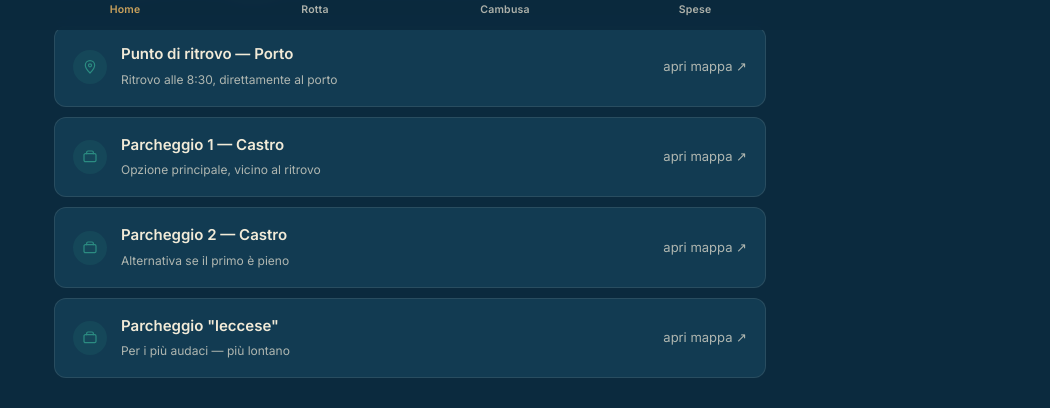
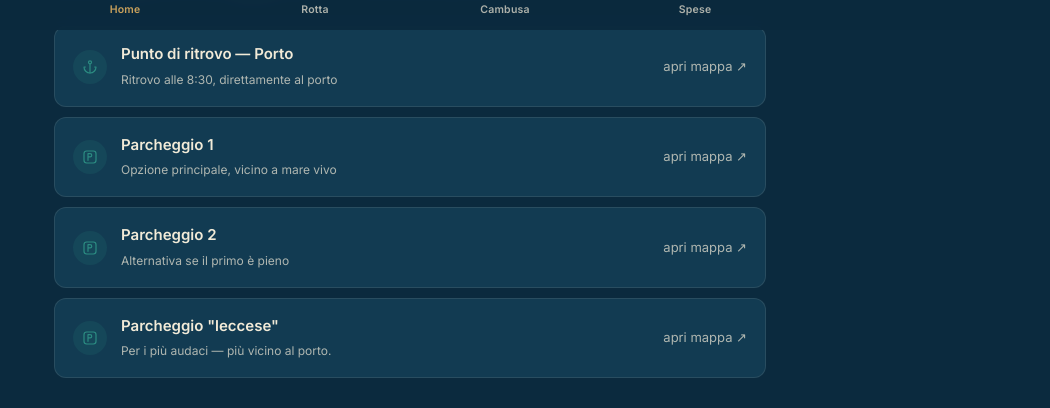
Before and after one commit to matteonestola/gita-castro, a plain HTML site: page index.html in a window 1280 px wide. Shown: the part 770-1178 px from the top of the page, without its empty margins (230-1280 px from the left). Drawn offline with nearby package versions, Linux system fonts and the light colour scheme; no server answers.

Commit message:
update icons on homepage

```diff
--- a/index.html
+++ b/index.html
@@ -405,23 +405,23 @@
       <div class="section-head"><h2 class="section-title">Dove parcheggiare e ritrovarsi</h2></div>
       <div class="map-list">
         <a class="map-link" href="https://maps.app.goo.gl/EMMejQTa348E1pq19" target="_blank" rel="noopener">
-          <div class="pin"><svg viewBox="0 0 24 24" fill="none" stroke-width="1.8" stroke-linecap="round" stroke-linejoin="round"><path d="M12 21s-7-6.5-7-11.5A7 7 0 0119 9.5C19 14.5 12 21 12 21z"/><circle cx="12" cy="9.5" r="2.3"/></svg></div>
+          <div class="pin"><svg viewBox="0 0 24 24" fill="none" stroke-width="1.8" stroke-linecap="round" stroke-linejoin="round"><circle cx="12" cy="5" r="2.3"/><line x1="12" y1="7.3" x2="12" y2="21"/><path d="M5 12H3a9 9 0 0018 0h-2"/></svg></div>
           <div class="info"><b>Punto di ritrovo — Porto</b><span>Ritrovo alle 8:30, direttamente al porto</span></div>
           <span class="go">apri mappa ↗</span>
         </a>
         <a class="map-link" href="https://maps.app.goo.gl/Gvq3DAdTPehwGF2MA" target="_blank" rel="noopener">
-          <div class="pin"><svg viewBox="0 0 24 24" fill="none" stroke-width="1.8" stroke-linecap="round" stroke-linejoin="round"><rect x="3" y="7" width="18" height="12" rx="2"/><path d="M7 7V5a2 2 0 012-2h6a2 2 0 012 2v2"/></svg></div>
-          <div class="info"><b>Parcheggio 1 — Castro</b><span>Opzione principale, vicino al ritrovo</span></div>
+          <div class="pin"><svg viewBox="0 0 24 24" fill="none" stroke-width="1.8" stroke-linecap="round" stroke-linejoin="round"><rect x="3" y="3" width="18" height="18" rx="4"/><path d="M9 7v10M9 7h3.2a2.4 2.4 0 010 4.8H9"/></svg></div>
+          <div class="info"><b>Parcheggio 1</b><span>Opzione principale, vicino a mare vivo</span></div>
           <span class="go">apri mappa ↗</span>
         </a>
         <a class="map-link" href="https://maps.app.goo.gl/96Azr8pxTiVWjwo68" target="_blank" rel="noopener">
-          <div class="pin"><svg viewBox="0 0 24 24" fill="none" stroke-width="1.8" stroke-linecap="round" stroke-linejoin="round"><rect x="3" y="7" width="18" height="12" rx="2"/><path d="M7 7V5a2 2 0 012-2h6a2 2 0 012 2v2"/></svg></div>
-          <div class="info"><b>Parcheggio 2 — Castro</b><span>Alternativa se il primo è pieno</span></div>
+          <div class="pin"><svg viewBox="0 0 24 24" fill="none" stroke-width="1.8" stroke-linecap="round" stroke-linejoin="round"><rect x="3" y="3" width="18" height="18" rx="4"/><path d="M9 7v10M9 7h3.2a2.4 2.4 0 010 4.8H9"/></svg></div>
+          <div class="info"><b>Parcheggio 2</b><span>Alternativa se il primo è pieno</span></div>
           <span class="go">apri mappa ↗</span>
         </a>
         <a class="map-link" href="https://maps.app.goo.gl/VGMm8u4N9GUpFe248" target="_blank" rel="noopener">
-          <div class="pin"><svg viewBox="0 0 24 24" fill="none" stroke-width="1.8" stroke-linecap="round" stroke-linejoin="round"><rect x="3" y="7" width="18" height="12" rx="2"/><path d="M7 7V5a2 2 0 012-2h6a2 2 0 012 2v2"/></svg></div>
-          <div class="info"><b>Parcheggio "leccese"</b><span>Per i più audaci — più lontano</span></div>
+          <div class="pin"><svg viewBox="0 0 24 24" fill="none" stroke-width="1.8" stroke-linecap="round" stroke-linejoin="round"><rect x="3" y="3" width="18" height="18" rx="4"/><path d="M9 7v10M9 7h3.2a2.4 2.4 0 010 4.8H9"/></svg></div>
+          <div class="info"><b>Parcheggio "leccese"</b><span>Per i più audaci — più vicino al porto.</span></div>
           <span class="go">apri mappa ↗</span>
         </a>
       </div>
```
